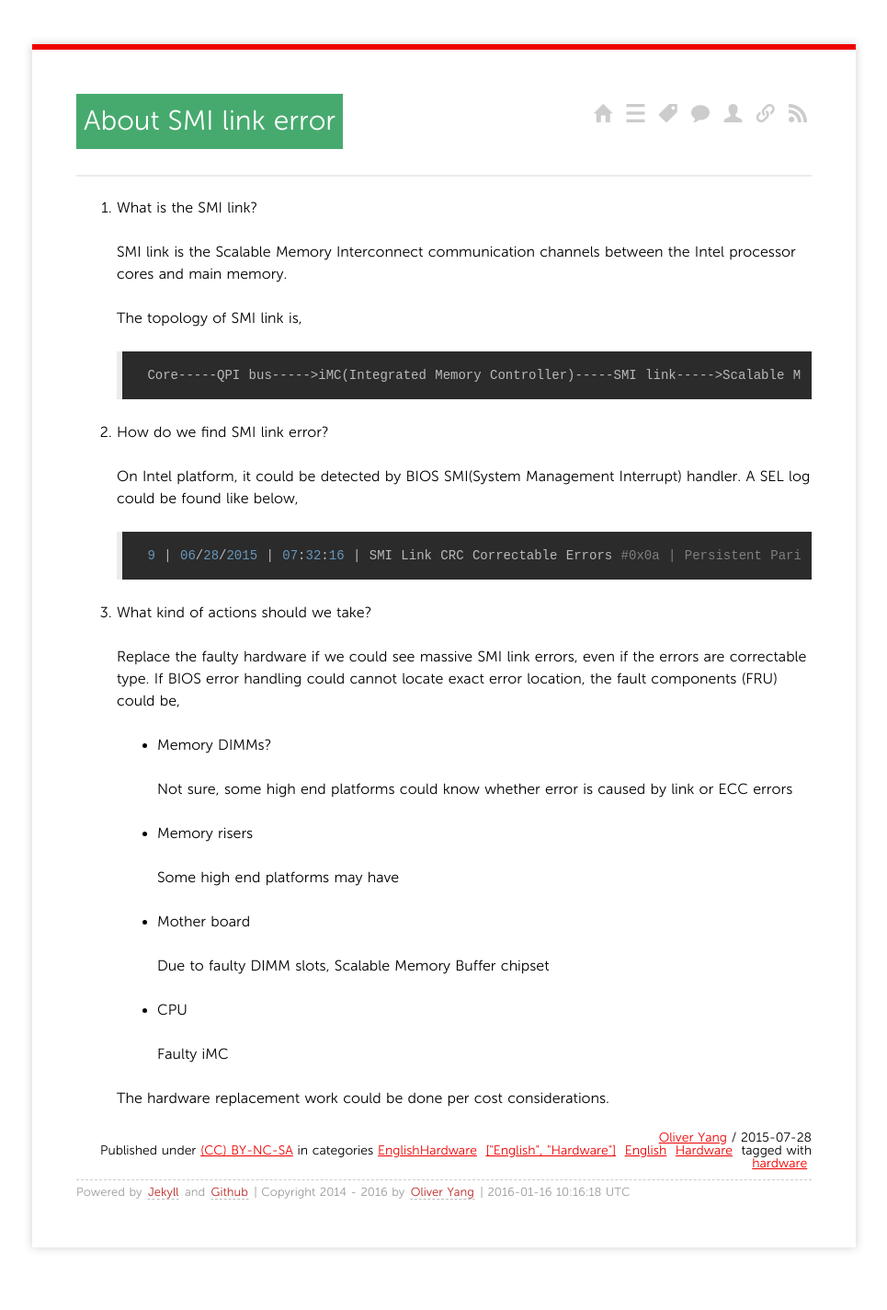
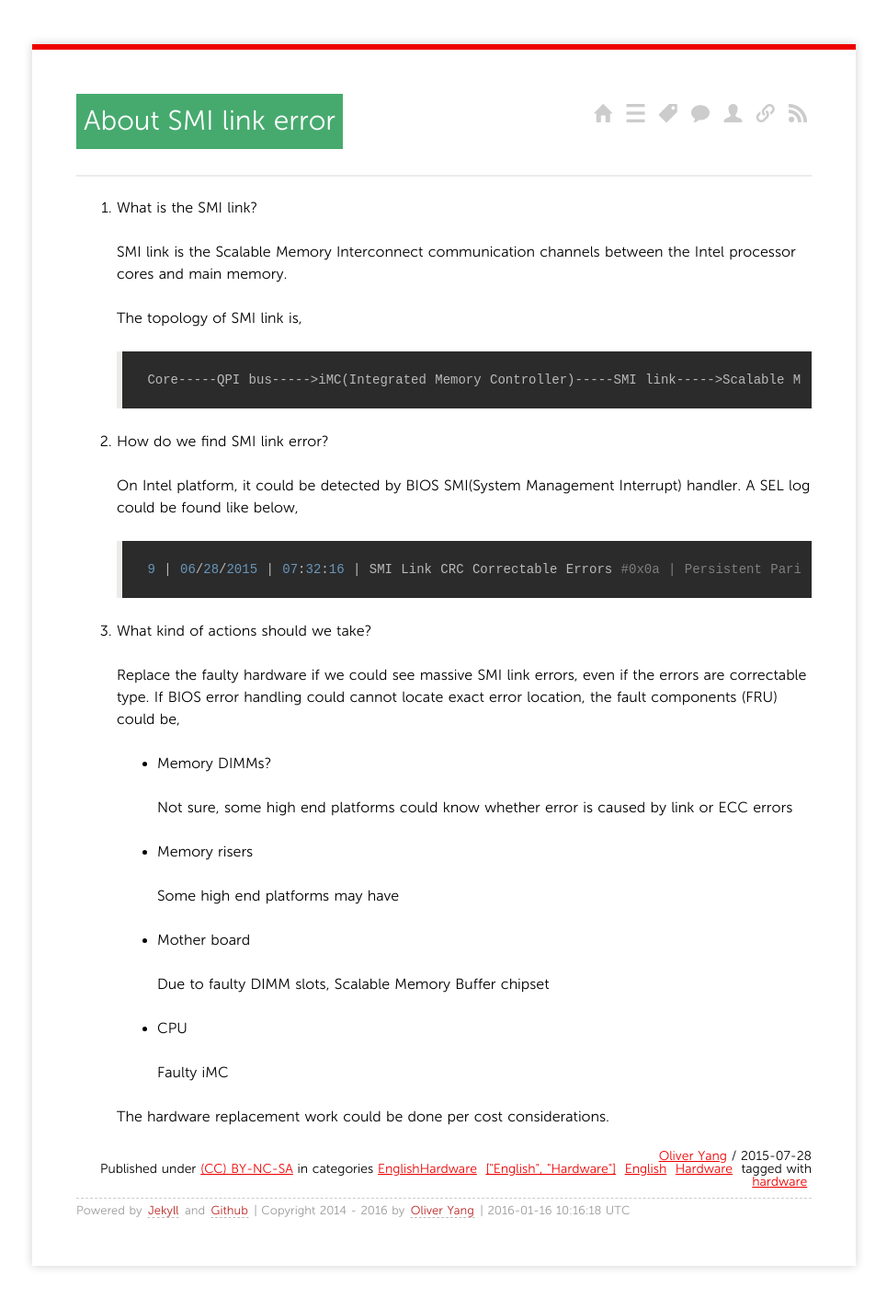
Before and after one commit to yangoliver/yangoliver.github.io, a Jekyll site: the page built from _posts/2015/2015-07-28-SMI-link-CRC-error.md, in a window 1280 px wide. Shown: the whole page at 92% size, without its empty margins (157-1122 px from the left). Built offline with Jekyll 4.4.1, drawn with Linux system fonts in a browser that asks for light colours; Markdown is read by kramdown in place of the engine named in the settings; comment, search, counter and statistics services are not loaded.

Commit message:
change light height for list

```diff
--- a/media/css/screen.css
+++ b/media/css/screen.css
@@ -127,8 +127,10 @@
     font-size: 24px;
 	line-height: 32px;
 }
-ul{margin:1em 0 1em 2em;}
-ol{margin:1em 0 1em 2em;}
+ul, ol{
+	line-height: 24px;
+	margin:1em 0 1em 2em;
+}
 ul {
     list-style-type: disc;
     padding-left: 12px;
```
